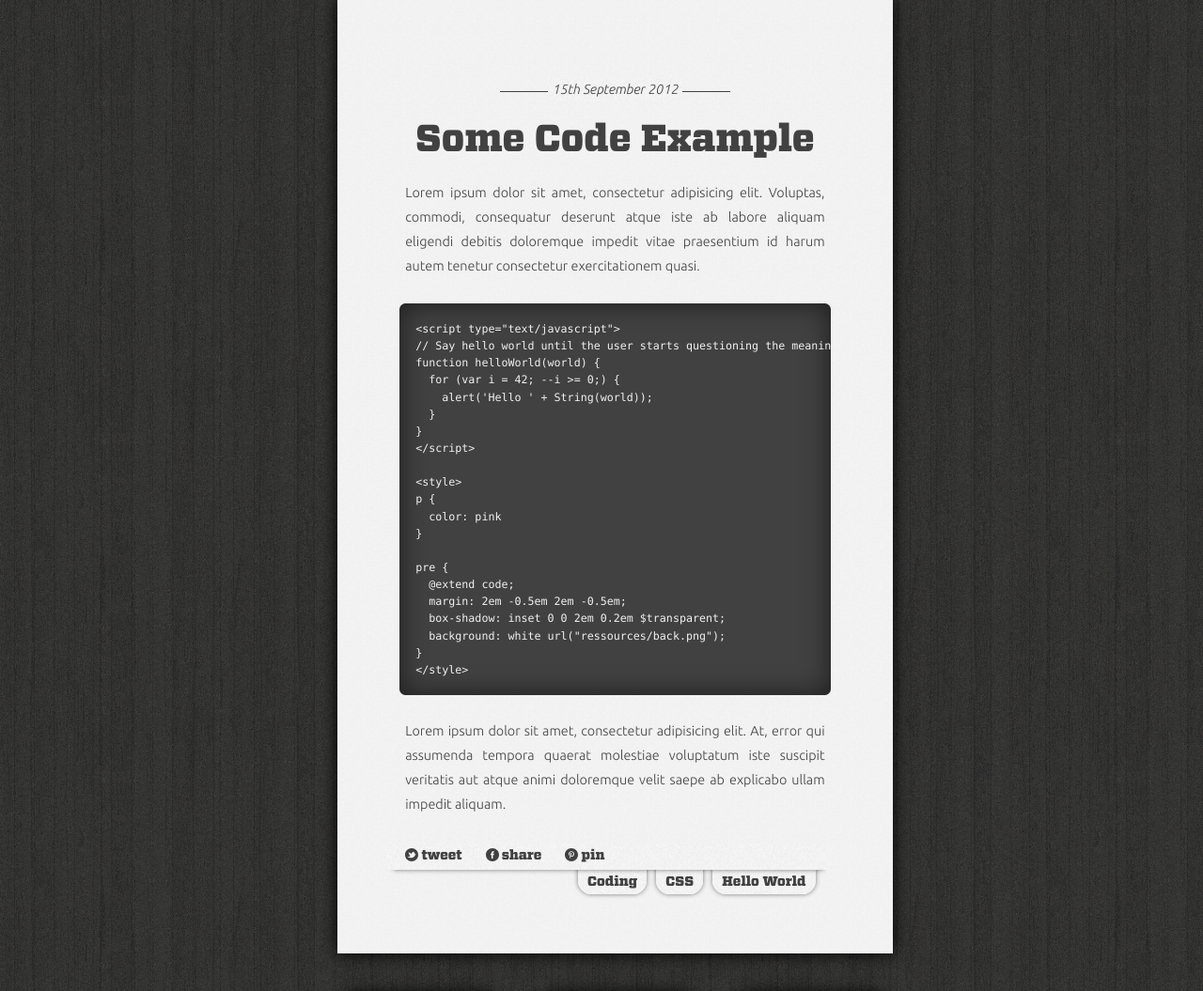
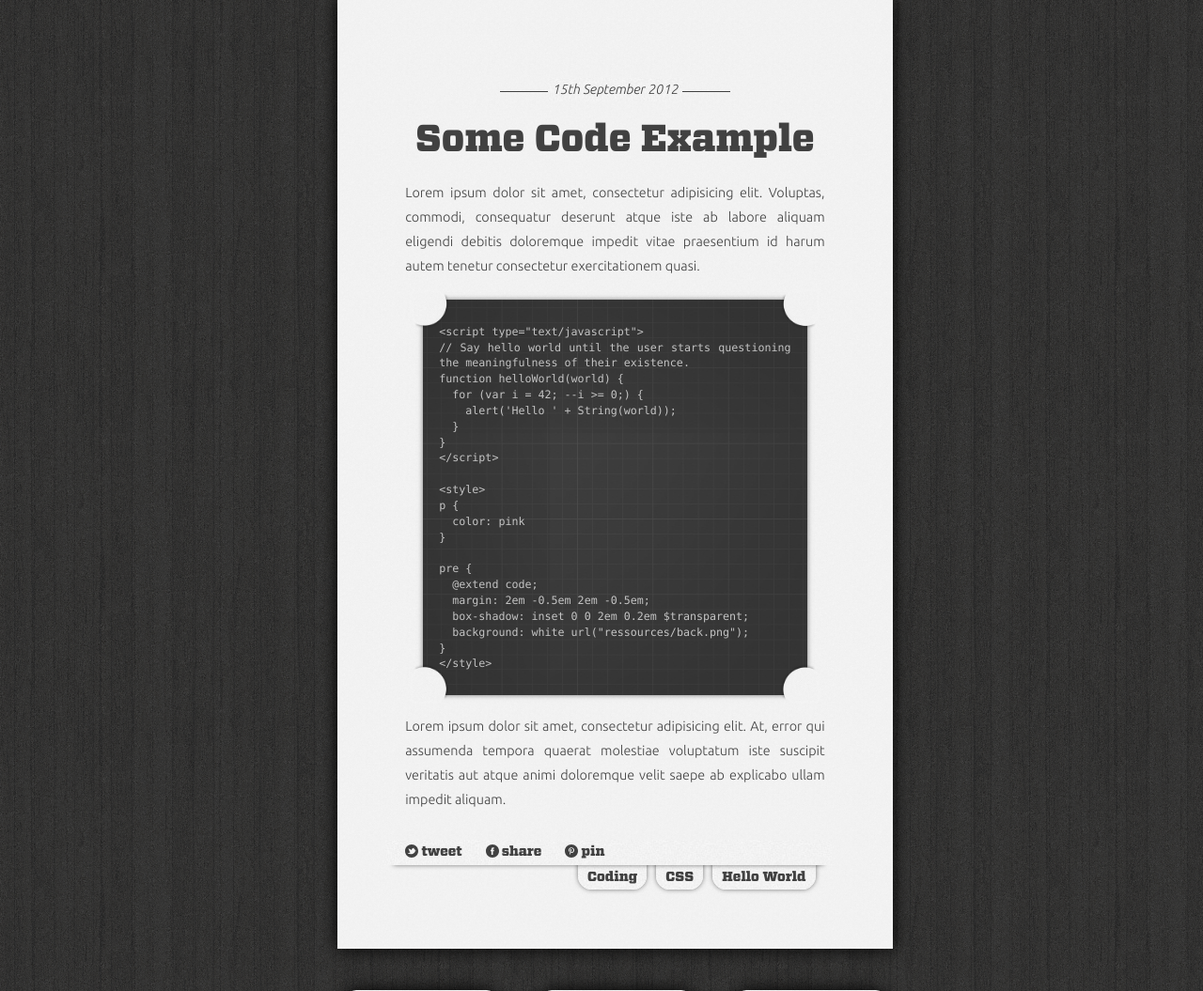
Before and after one commit to MrLoh/tobiaslohse.com, a PHP site: page / in a window 1280 px wide. Shown: the part 4075-5130 px from the top of the page at 94% size. Run offline with PHP 8.4, Linux system fonts and the light colour scheme; some libraries are stand-ins or nearby versions.

Commit message:
New Background for Codeblocks

```diff
--- a/css/code.css
+++ b/css/code.css
@@ -5,8 +5,8 @@ pre .kwd { color: #a6c2e1; font-weight: bold }
 pre .com { color: #909090; font-style: italic; } /* comment - skyblue */
 pre .typ { color: #bcefbc } /* type    - lightgreen */
 pre .lit { color: #c17676 } /* literal - darkred */
-pre .pun { color: #f1f1f1 }    /* punctuation */
-pre .pln { color: #f1f1f1 }    /* plaintext */
+pre .pun { color: inherit }    /* punctuation */
+pre .pln { color: inherit }    /* plaintext */
 pre .tag { color: #e8de96; font-weight: bold } /* html/xml tag    - lightyellow */
 pre .atn { color: #beaa80; font-weight: bold } /* attribute name  - khaki */
 pre .atv { color: #f1b4b4 } /* attribute value - pink */
--- a/index.php
+++ b/index.php
@@ -9,7 +9,7 @@
 		<link rel="stylesheet" href="main.css">
 		<link href="http://fonts.googleapis.com/css?family=Ubuntu:300,500,300italic" rel="stylesheet" type="text/css">
 	</head>
-<!-- 	<script>document.write('<script src="http://' + (location.host || 'localhost').split(':')[0] + ':35729/livereload.js?snipver=1"></' + 'script>')</script> -->
+	<script>document.write('<script src="http://' + (location.host || 'localhost').split(':')[0] + ':35729/livereload.js?snipver=1"></' + 'script>')</script>
 	<script src="https://google-code-prettify.googlecode.com/svn/loader/run_prettify.js"></script>
 	<!-- Body -->
 	<body>
@@ -128,7 +128,9 @@
 				<p>
 					Lorem ipsum dolor sit amet, consectetur adipisicing elit. Voluptas, commodi, consequatur deserunt atque iste ab labore aliquam eligendi debitis doloremque impedit vitae praesentium id harum autem tenetur consectetur exercitationem quasi.
 				</p>
-				<pre class="prettyprint linemus"><code><div>
+				<div class="frame code">
+					<span class="tl"></span><span class="tr"></span><span class="bl"></span><span class="br"></span>
+					<pre class="prettyprint linemus"><code><div>
 &lt;script type="text/javascript">
 // Say hello world until the user starts questioning the meaningfulness of their existence.
 function helloWorld(world) {
@@ -150,7 +152,8 @@ pre {
   background: white url("ressources/back.png");
 }
 &lt;/style>
-				</div></code></pre>
+					</div></code></pre>
+				</div>
 				<p>
 					Lorem ipsum dolor sit amet, consectetur adipisicing elit. At, error qui assumenda tempora quaerat molestiae voluptatum iste suscipit veritatis aut atque animi doloremque velit saepe ab explicabo ullam impedit aliquam.
 				</p>
--- a/main.css
+++ b/main.css
@@ -149,16 +149,21 @@ code, pre {
 }
 
 pre {
-  margin: 2em -0.5em 2em -0.5em;
-  color: #f1f1f1;
-  background-color: #414141;
-  box-shadow: inset 0 0 2em 0.2em rgba(0, 0, 0, 0.5);
-  line-height: 1.4em;
-  overflow-y: scroll;
-  border-radius: 0.5em;
+  line-height: 1.3em;
+  width: 98%;
+  margin: auto;
+  color: white;
+  background: #414141 url("ressources/grid.png");
+  background-size: 29.7em;
+  background-position: center top;
+  box-shadow: inset 0 0 20em 0em rgba(0, 0, 0, 0.4), 0 0em 0.4em rgba(0, 0, 0, 0.5);
+  overflow-y: hidden;
 }
 pre div {
-  padding: 0 1.5em 0 1.5em;
+  white-space: pre-wrap;
+  overflow-y: hidden;
+  padding: 0.8em 1.5em 0.65em 1.5em;
+  opacity: .7;
 }
 
 /* Framing for Images on Page ----------------------- */
@@ -226,6 +231,10 @@ div.frame span.tr, div.frame span.tl, div.frame span.br, div.frame span.bl {
   bottom: -0.3em;
   left: -0.7em;
   background: url("ressources/frame/frame_bl.png") no-repeat;
+}
+
+.code span.br, .code span.bl {
+  bottom: -0.7em;
 }
 
 /* Sharing and Tagging ------------------------------ */
--- a/main.scss
+++ b/main.scss
@@ -134,24 +134,26 @@ code {
 	}
 }
 
+@import "css/code.css";
+
 pre {
 	@extend code;
-
-	margin: 2em -0.5em 2em -0.5em;
-	color: $light;
-	background-color: $dark;
-	box-shadow: inset 0 0 2em 0.2em $transparent;
-	line-height: 1.4em;
-	overflow-y: scroll;
-	border-radius: 0.5em;
+	line-height: 1.3em;
+	width: 98%;
+	margin: auto;
+	color: white;
+	background: $dark url("ressources/grid.png");
+	background-size: 29.7em;
+	background-position: center top;
+	box-shadow: inset 0 0 20em 0em rgba(0,0,0,0.4), 0 0em 0.4em rgba(0,0,0,0.5);
+	overflow-y: hidden;
 	div {
-		padding: 0 1.5em 0 1.5em;
+		white-space: pre-wrap;
+		overflow-y: hidden;
+		padding: 0.8em 1.5em 0.65em 1.5em;
+		opacity: .7;
 	}
 }
-
-
-@import "css/code.css";
-
 /* Framing for Images on Page ----------------------- */
 .frame {
 	width: 29em;
@@ -207,6 +209,9 @@ div.frame span.tr, div.frame span.tl,div.frame span.br,div.frame span.bl {
 	bottom: -0.3em;
 	left: -0.7em;
 	background: url("ressources/frame/frame_bl.png") no-repeat;
+}
+.code span.br, .code span.bl {
+	bottom: -0.7em;
 }
 /* Sharing and Tagging ------------------------------ */
 div.share {
```
Also changed, not shown: ressources/grid.png (added), ressources/grid16.png (added).
